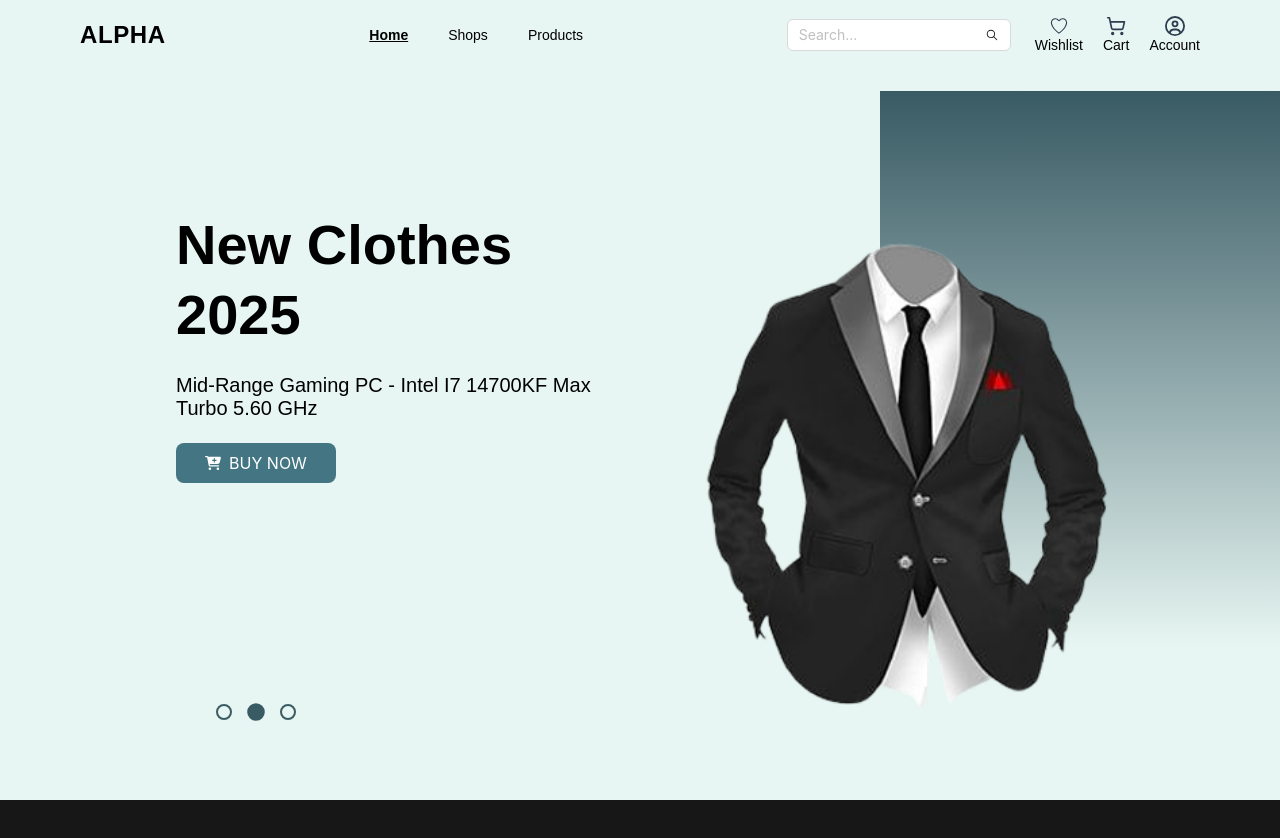
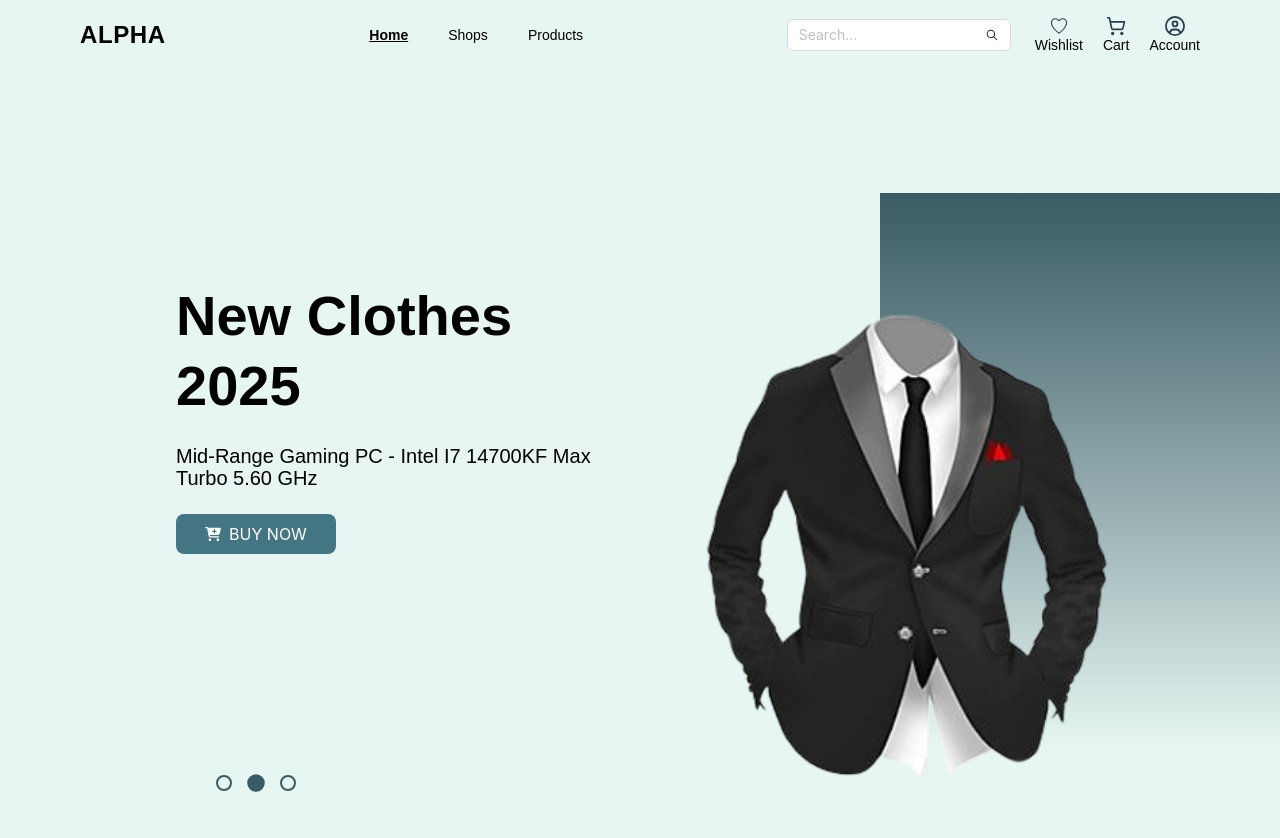
Before and after one commit to Gedeotwiz/e-commerce, a Next.js app: page / in a window 1280 px wide. Shown: the top 838 px of the page. Before the commit the page ends 800 px from the top, so only its background shows below. Built offline with nearby package versions, Linux system fonts and the light colour scheme.

Commit message:
fix bugs

```diff
--- a/componemts/Home/HelloSection.tsx/index.tsx
+++ b/componemts/Home/HelloSection.tsx/index.tsx
@@ -11,7 +11,7 @@ import { WelcomeText } from './WelcomwText'
 
 export const HelloSection = () => {
     return (
-        <GContainer className="bg-[#E7F6F2] flex flex-col-reverse md:flex-row justify-end items-end md:items-center py-5">
+        <GContainer className="bg-[#E7F6F2] flex flex-col-reverse md:flex-row justify-end items-end md:items-center py-5 h-screen relative">
             <WelcomeText />
             <GContainer className="w-[200px] md:w-[400px] h-[300px] md:h-[556px] bg-gradient-to-b from-[#395B64] to-[#E7F6F2]" />
         </GContainer>
```
